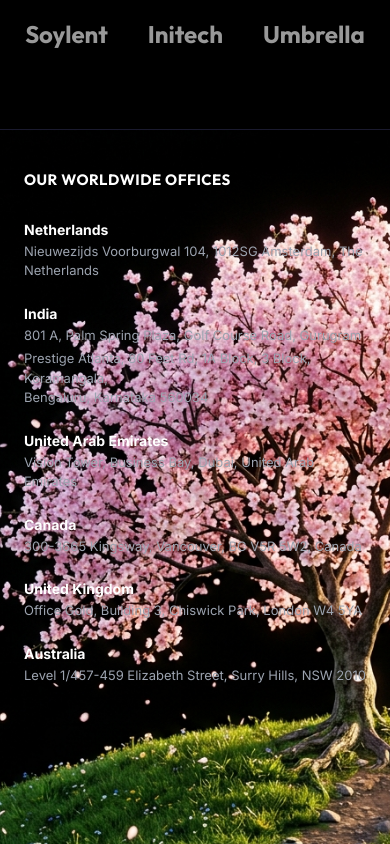
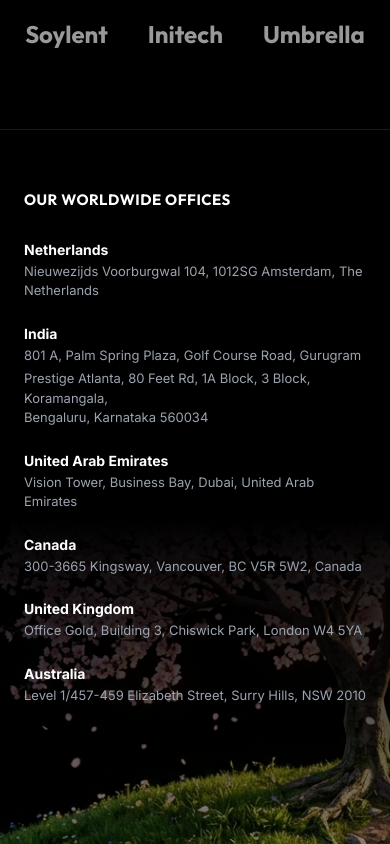
Before and after one commit to Iaak12/Rankfox-Ai, a React (Vite) app in the folder frontend/: page / in a window 390 px wide. Shown: the part 1560-2404 px from the top of the page. Built offline with nearby package versions, Linux system fonts and the light colour scheme; no server answers.

Commit message:
fix: improve mobile footer readability with text-protection gradient and increased padding

```diff
--- a/frontend/src/public.css
+++ b/frontend/src/public.css
@@ -769,9 +769,9 @@
   .rankfox-footer {
     background-size: cover;
     background-position: center bottom;
-    background-image: url('/footer_landscape.png');
+    background-image: linear-gradient(to bottom, #000 0%, #000 40%, transparent 100%), url('/footer_landscape.png');
   }
-  .rankfox-footer-content { padding-top: 40px; padding-bottom: 250px; }
+  .rankfox-footer-content { padding-top: 60px; padding-bottom: 300px; }
 
   /* Navbar Mobile Layout */
   .public-navbar { padding: 16px 24px; background: #000; } /* Solid bg on mobile so dropdown looks good */
```
